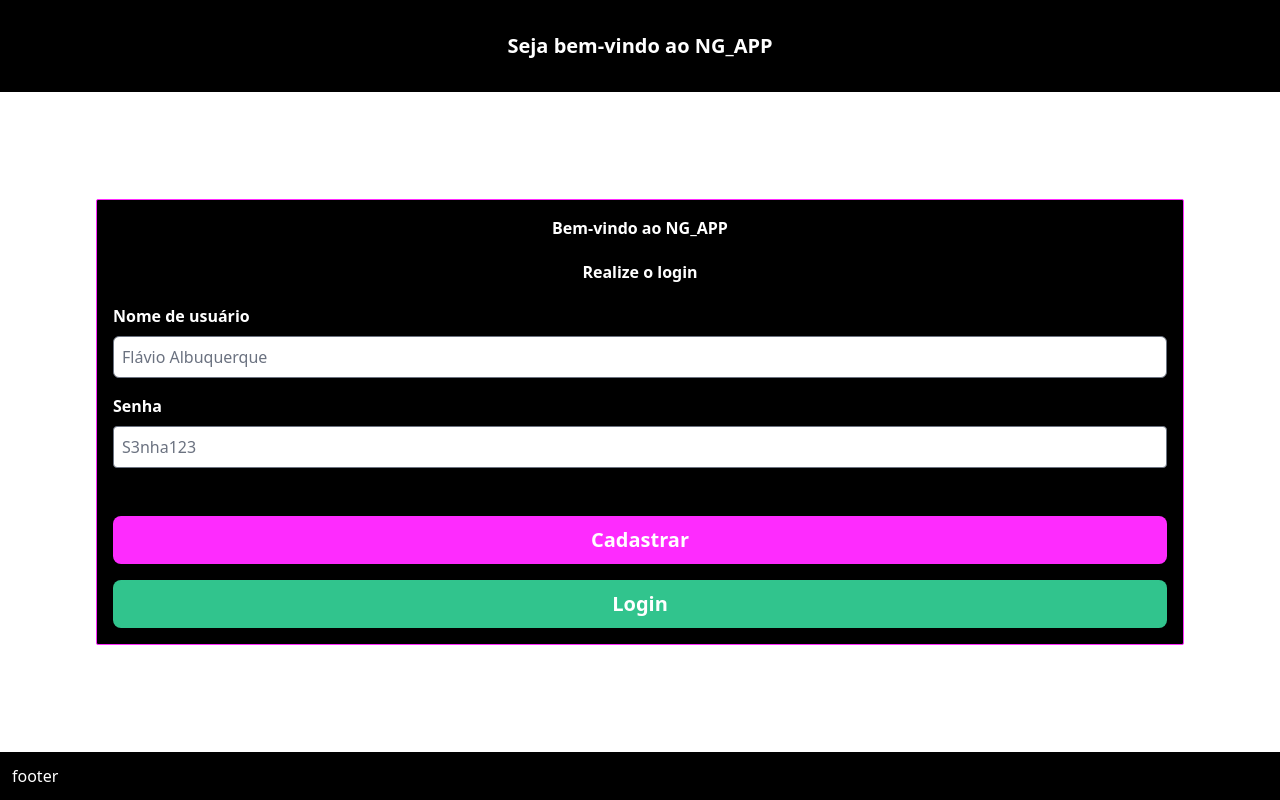
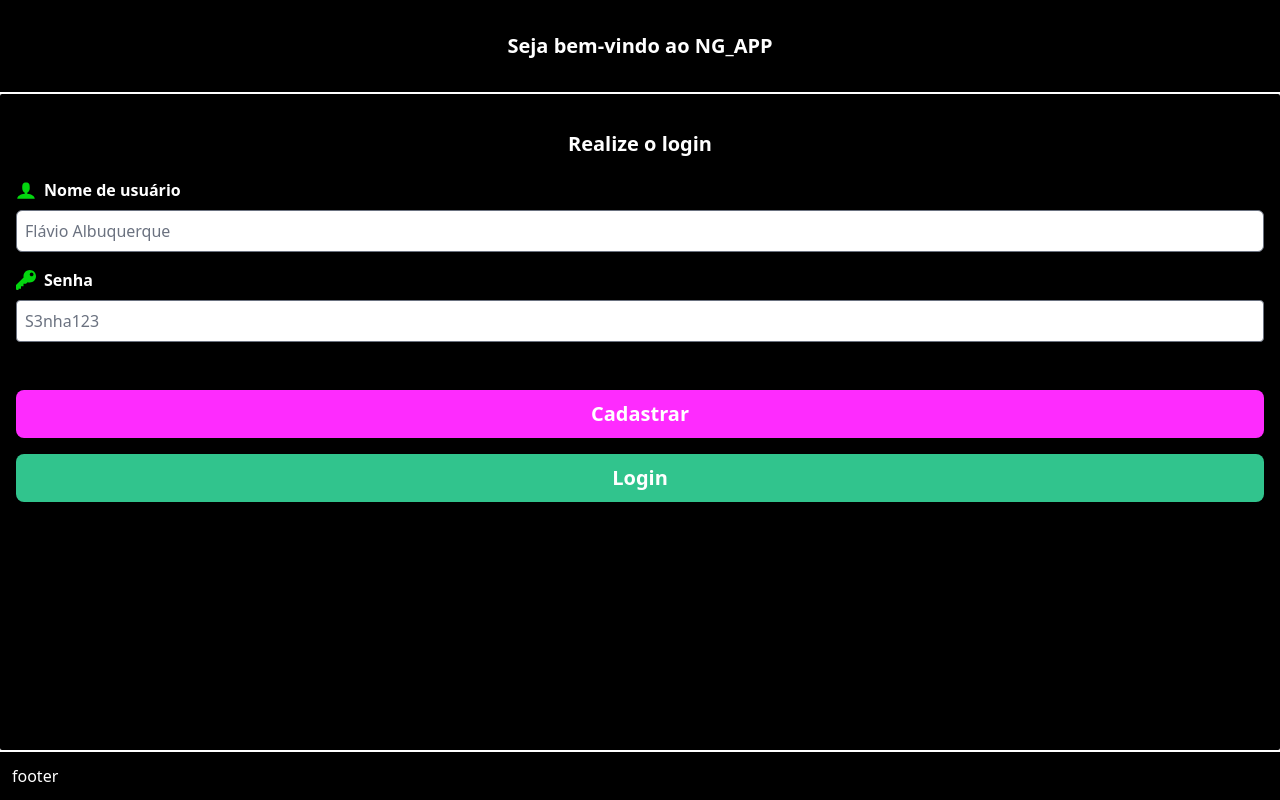
Before and after one commit to HalisterFernando/gzbank, a React (Create React App) app in the folder app/frontend/: page /login in a window 1280 px wide. Built offline with nearby package versions, Linux system fonts and the light colour scheme.

Commit message:
feat: :art: estilizado alertas, lógica para disparo de alerta conforme a rota

```diff
--- a/app/frontend/src/components/Form.tsx
+++ b/app/frontend/src/components/Form.tsx
@@ -8,6 +8,7 @@ import { useNavigate } from 'react-router-dom';
 import { requestPost } from '../helpers/requests';
 import {setItem} from '../helpers/localStorage'
 import { userContext, UserContextType } from '../context/UserContext';
+import { ImKey, ImUser } from 'react-icons/im'
 
 
 
@@ -16,7 +17,7 @@ const Form = () => {
   const { saveUserData } = useContext(userContext) as UserContextType;
   const history = useNavigate();
   const { loading } = useLoading();
-  const {path: {login}} = useCheckPath();
+  const {path: {login, signin}} = useCheckPath();
 
   const initialValues = {
       username: '',
@@ -52,26 +53,29 @@ const Form = () => {
 
 
   return (
-    <div className='flex flex-col items-center justify-center h-screen bg-white'>
+    <div className='flex flex-col items-center justify-center h-screen bg-white border-y-2 border-white'>
       {
       loading ? ( <Loading /> ) :
       (
-      <>
-        <div className='
-            w-[85%]
-            min-h-96
-            border
-            border-ng-pink
+        <form
+          onSubmit={formik.handleSubmit}
+          className='
+            w-full
+            h-full
             rounded-sm
             bg-black
             p-4
            '>
-              <h1 className='text-center text-white font-semibold'>Bem-vindo ao NG_APP</h1>
-              <h2 className='text-center text-white font-semibold mt-5'>
+
+              <h2 className='text-center text-white text-xl font-bold my-5'>
               {login ? "Realize o login" : "Crie sua conta"}
               </h2>
-              <form onSubmit={formik.handleSubmit} className='mt-5'>
-                <label htmlFor="" className='text-white font-semibold'>Nome de usuário</label>
+                <label htmlFor="" className='text-white font-semibold flex items-center gap-2'>
+                  <i className='text-xl text-ng-green'>
+                    <ImUser />
+                  </i>
+                  Nome de usuário
+                </label>
                 <input
                     type="text"
                     placeholder='Flávio Albuquerque'
@@ -84,12 +88,18 @@ const Form = () => {
                     mb-4
                 '
                 />
-                {formik.touched.username && formik.errors.username ? (
-                    <div className='text-red-600 mb-4'>
-                        {formik.errors.username}
+                {signin && formik.touched.username && formik.errors.username ? (
+                    <div className='bg-ng-pink font-semibold rounded-md p-2 mb-4'>
+                        {signin && formik.errors.username}
                     </div>
                 ): null}
-                  <label htmlFor="" className='text-white font-semibold'>Senha</label>
+                  <label htmlFor="" className='text-white font-semibold flex items-center gap-2'>
+                    <i className='text-xl text-ng-green'>
+                      <ImKey />
+                    </i>
+                    Senha
+                  </label>
+
                 <input
                     type="password"
                     placeholder='S3nha123'
@@ -102,9 +112,9 @@ const Form = () => {
                     mb-4
                     '
                 />
-                  {formik.touched.password && formik.errors.password ? (
-                    <div className='text-red-600'>
-                        {formik.errors.password}
+                  {signin && formik.touched.password && formik.errors.password ? (
+                    <div className='bg-ng-pink font-semibold rounded-md p-2 mb-4'>
+                        {signin && formik.errors.password}
                     </div>
                 ): null}
                 <div className='w-full flex flex-col justify-center gap-4 mt-8'>
@@ -130,9 +140,8 @@ const Form = () => {
                           {login ? "Login" : "Criar Conta"}
                     </button>
                 </div>
-              </form>
-        </div>
-        </>
+        </form>
+
       )
       }
 
```
